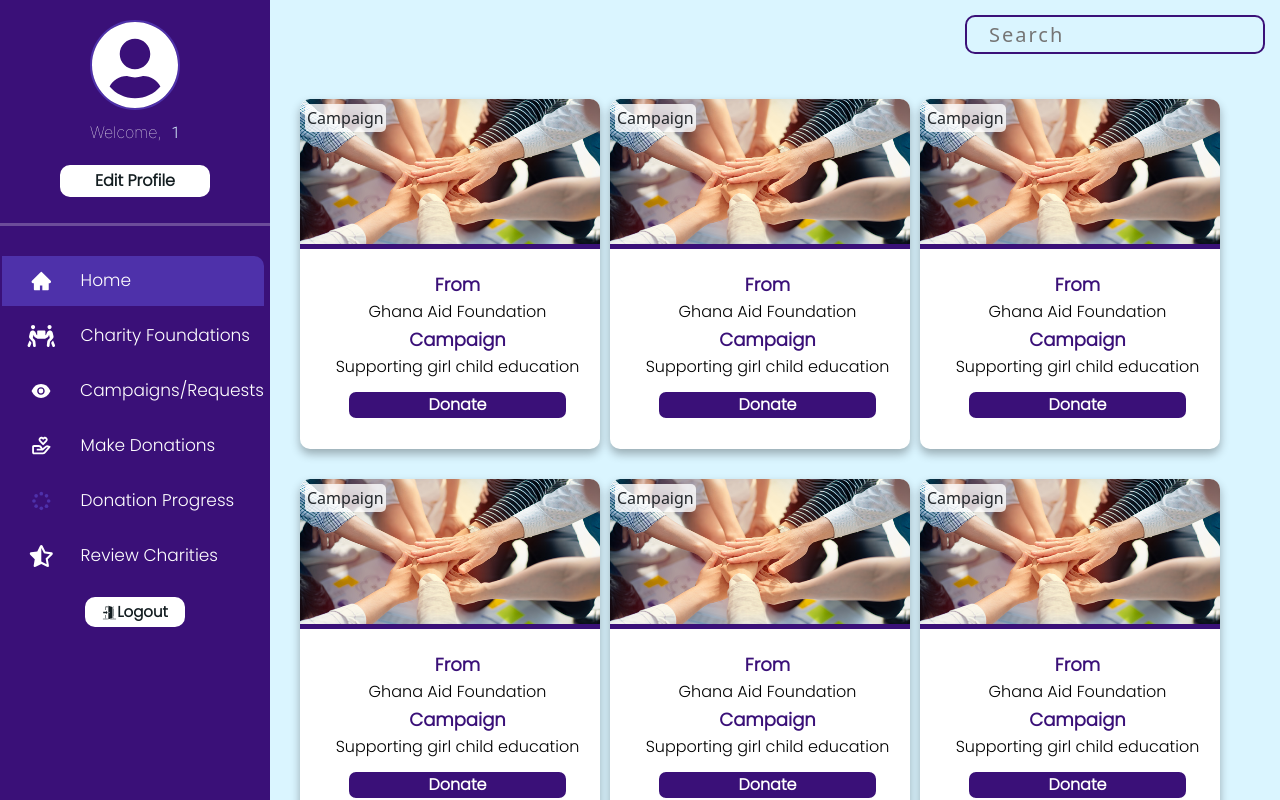
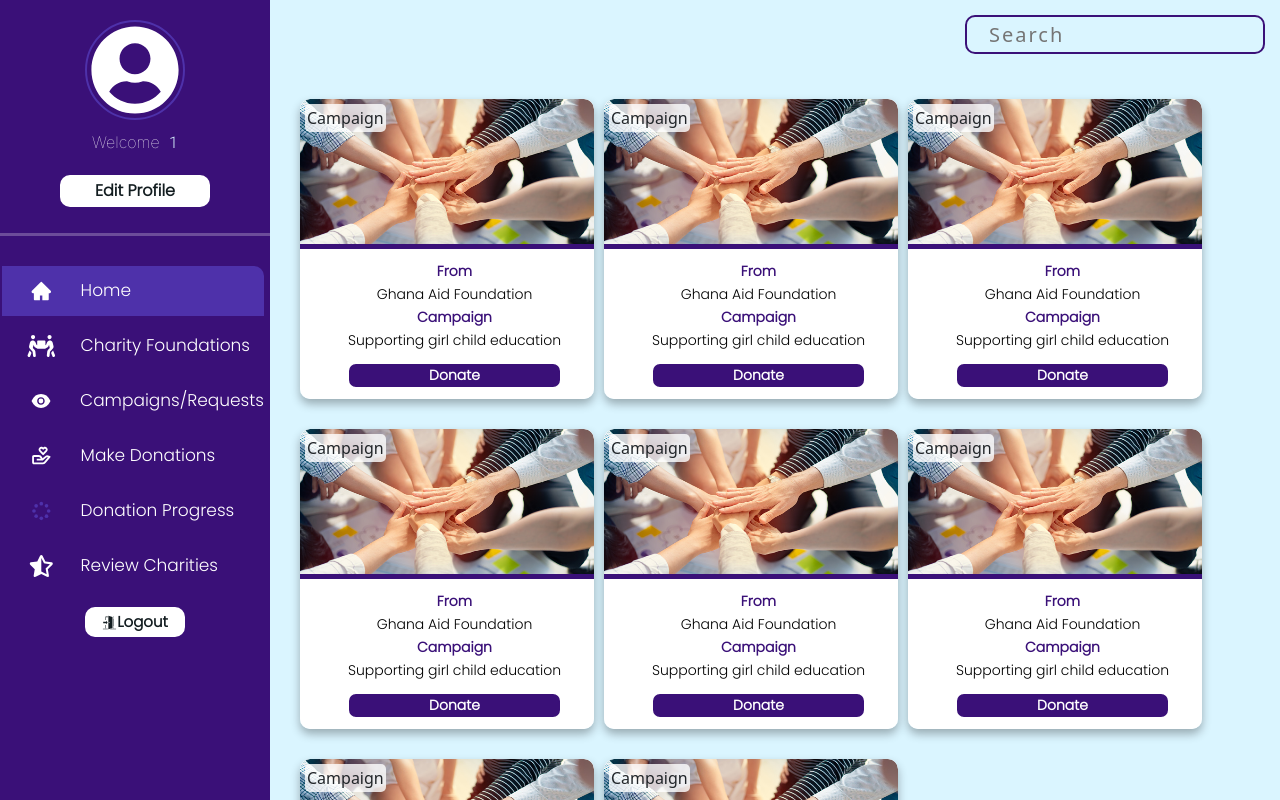
Before and after one commit to CareToShare-Project/CareToShare-Frontend, a React (Create React App) app: page /login/Donor/1/viewRequests in a window 1280 px wide. Built offline with nearby package versions, Linux system fonts and the light colour scheme; a web font is replaced by a local one.

Commit message:
modified sidebar and card components

```diff
--- a/src/Components/DonorPage/DonorStyles.ts
+++ b/src/Components/DonorPage/DonorStyles.ts
@@ -158,9 +158,10 @@ export const ViewFoundationContainer = styled.div`
 export const CardContainer = styled.div`
     display: flex;
     flex-direction: column;
-    gap: 20px;
-    width: 300px;
-    height: 350px;
+    gap: 10px;
+    width: 30%;
+    height: 300px;
+    overflow: scroll;
     border-radius: 10px;
     background: white;
     box-shadow: 0px 5px 10px rgba(0, 0, 0, 0.3);
@@ -180,7 +181,7 @@ export const CardContainer = styled.div`
     }
 `
 export const ImageWrapper = styled.img`
-    width: 300px;
+    width: 100%;
     height: 150px;
     border-top-left-radius: 10px;
     border-top-right-radius: 10px;
@@ -202,6 +203,7 @@ export const DetailsWrapper = styled.div`
     display: flex;
     flex-direction: column;
     padding-left: 15px;
+    text-align: center;
 
     span{
         display: flex;
@@ -239,7 +241,7 @@ export const DetailsWrapper = styled.div`
 export const ImageContainer = styled.div`
     position: relative;
     z-index: 10;
-    width: 320px;
+    width: 100%;
 
     span{
         z-index: 20;
@@ -259,9 +261,11 @@ export const Column = styled.div`
     gap: 2px;
     margin-top: 2px;
     font-family: Poppins;
+    font-size: 14px;
+
 
     header{
-        font-size: 18px;
+
         font-weight: 700;
     }
 
@@ -274,6 +278,7 @@ export const DonateButton = styled(ConfirmButton)`
     background: ${({theme})=> theme.background.primary};
     color: white;
     width: 78%;
+    font-size: 14px;
 `
 
 // make donation styles
--- a/src/Components/Login/Login.tsx
+++ b/src/Components/Login/Login.tsx
@@ -48,10 +48,16 @@ const Login: React.FC = () => {
             const results = await response.json()
 
             // gets username and role from the results
-            const {role, username, photo} = results.data.user
+            const {role, username} = results?.data?.user
+            const photo = results?.data?.user?.photo
 
             // gets photo and store in local storage on login
-            sessionStorage.setItem('profilePhoto', JSON.stringify(photo))
+            if(!photo){
+                sessionStorage.setItem('profilePhoto', JSON.stringify(''))
+            }else{
+                sessionStorage.setItem('profilePhoto', JSON.stringify(photo))
+            }
+
 
             //stores the homepage url/link in local storage on login
             sessionStorage.setItem('page', JSON.stringify(''))
--- a/src/Components/Login/LoginStyles.ts
+++ b/src/Components/Login/LoginStyles.ts
@@ -32,7 +32,7 @@ export const FormWrapper = styled.form`
     height: 450px;
     border-radius: 10px;
     padding: 80px;
-    border: none;
+    border: 1px solid white;
     background: ${({theme})=> theme.background.main};
     box-shadow: 0px 2px 10px ${({theme})=> theme.background.main};
     outline: transparent;
@@ -77,6 +77,10 @@ export const InputField = styled.input`
     background: transparent;
     border: 0px;
     border-bottom: 2px solid white;
+
+    &::placeholder{
+        color: rgba(255,255,255, 0.5);
+    }
     &:focus{
         border-bottom: 2px solid ${({theme})=> theme.color.hover2};
 
@@ -104,10 +108,11 @@ export const SubmitButton = styled.button`
 export const RegisterStyles = styled.div`
     color: ${({theme})=> theme.color.primary};
     span{
+        color: ${({theme})=> theme.color.hover2};
     &:hover{
         text-decoration: underline;
         cursor: pointer;
-        color: ${({theme})=> theme.color.hover2};
+
     }
     }
 `
--- a/src/Components/Shared_Styles/General/Styles.css
+++ b/src/Components/Shared_Styles/General/Styles.css
@@ -4,7 +4,7 @@
   display: flex;
   align-items: center;
   justify-content: center;
-  background-image: url("../../HomePage/images/image3.jpg");
+  background-image: url("../../HomePage/images/home1.jpg");
   background-position: center;
   background-size: cover;
   background-blend-mode: lighten;
--- a/src/Components/Shared_Styles/General/Styles.scss
+++ b/src/Components/Shared_Styles/General/Styles.scss
@@ -4,7 +4,7 @@
     display: flex;
     align-items: center;
     justify-content: center;
-    background-image: url('../../HomePage/images/image3.jpg');
+    background-image: url('../../HomePage/images/home1.jpg');
     background-position: center;
     background-size: cover;
     background-blend-mode: lighten;
--- a/src/Components/Shared_util/SideBar/SideBar.tsx
+++ b/src/Components/Shared_util/SideBar/SideBar.tsx
@@ -46,9 +46,12 @@ const SideBar: React.FC<SideBarProps> = ({username, features}) => {
             }else{
                 setCurrentPage(page)
             }
-
-        setProfilePhoto(photo)
-
+            if(!photo){
+                setProfilePhoto('')
+            }
+            else{
+                setProfilePhoto(photo)
+            }
 
     }, [])
 
@@ -62,9 +65,9 @@ const SideBar: React.FC<SideBarProps> = ({username, features}) => {
             <SideBarWrapper className={hideSideBar?'hide': 'show'}>
                 <ProfileContainer>
                     <ProfileImage>
-                        {profilePhoto ? <Pic src={profilePhoto} alt="view"/> :<FaUserCircle size={90} />}
+                        {profilePhoto ? <Pic src={profilePhoto} alt="view"/> : <FaUserCircle size={90} />}
                     </ProfileImage>
-                    <div>Welcome, <span>{username}</span></div>
+                    <div>Welcome <span>{username}</span></div>
                     <EditProfileButton onClick={()=> handlePageNavigation('editProfile')}>
                         Edit Profile
                     </EditProfileButton>
--- a/src/Components/Shared_util/SideBar/SideBarStyles.ts
+++ b/src/Components/Shared_util/SideBar/SideBarStyles.ts
@@ -130,13 +130,13 @@ export const ProfileImage = styled.div`
     align-items: center;
     justify-content: center;
     border: 2px solid ${({theme})=> theme.color.hover};
-    height: 90px;
-    width: 90px;
+    height: 100px;
+    width: 100px;
     border-radius: 50%;
 `
 export const Pic = styled.img`
-    height: 90px;
-    width: 90px;
+    height: 100px;
+    width: 100px;
     border-radius: 50%;
 `
 //color: #b1bcd3;
--- a/src/index.css
+++ b/src/index.css
@@ -14,6 +14,7 @@ body {
   -moz-osx-font-smoothing: grayscale;
   overflow-y: hidden;
   background: #051d4c;
+  /* grid-template-columns: ; */
 
 }
 
```
Also changed, not shown: 1 other file (tests, documents, lock files or other folders).
